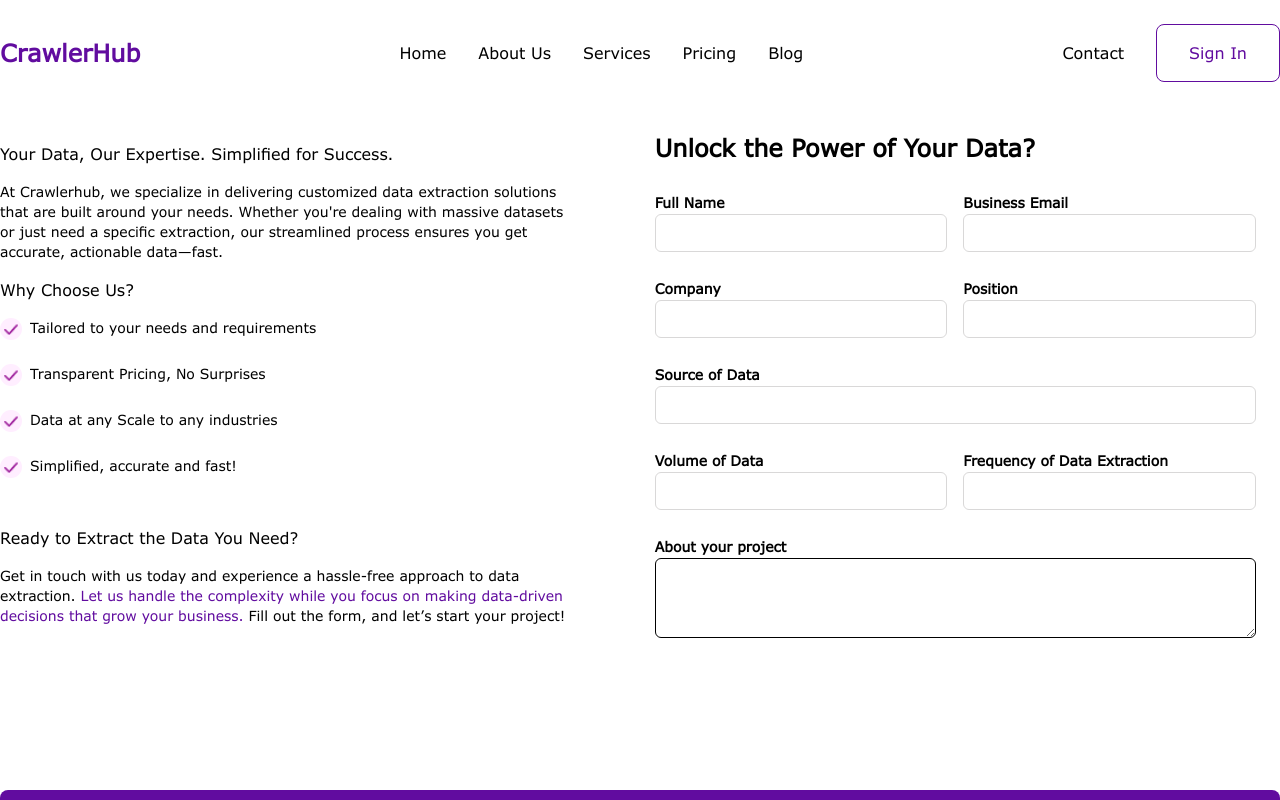
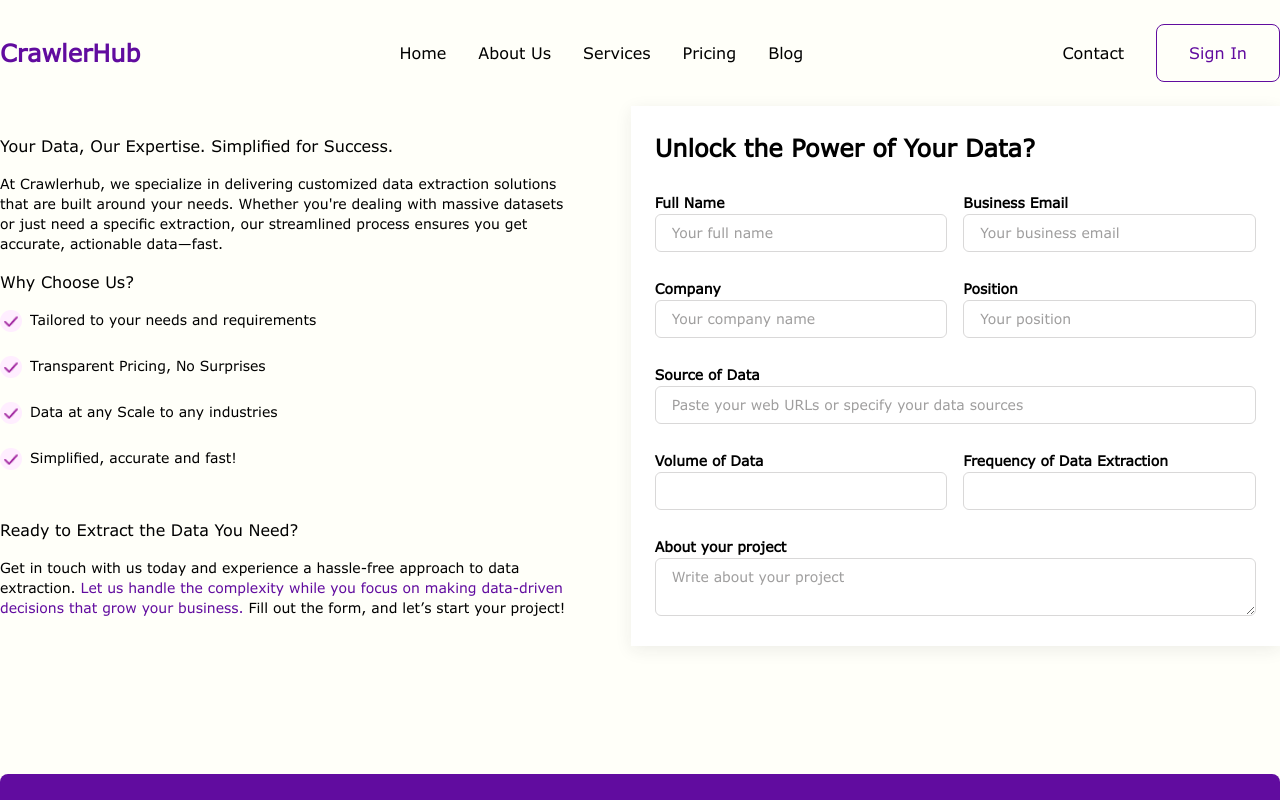
Before and after one commit to beecodeguy/crawlhub, a Next.js app: page /contact-us in a window 1280 px wide. Shown: the top 800 px of the page. Built offline with nearby package versions, Linux system fonts and the light colour scheme.

Commit message:
added box shadow in tailwindcss

```diff
--- a/src/app/(webpage)/contact-us/_components/contact-us-form.tsx
+++ b/src/app/(webpage)/contact-us/_components/contact-us-form.tsx
@@ -1,36 +1,45 @@
+"use client";
+
 import { Input } from "@/components/ui/input";
 import { Label } from "@/components/ui/label";
 import { Textarea } from "@/components/ui/textarea";
 import React from "react";
+import { useForm } from "react-hook-form";
 
 const ContactUsForm = () => {
+  const method = useForm();
+  const { handleSubmit } = method;
+
+  const onSubmit = () => {};
+
   return (
-    <div className="p-3 bg-white flex flex-col gap-3 justify-center w-[2000px]">
+    <div className="p-3 bg-white-foreground flex flex-col gap-3 justify-center w-[2000px] shadow-custom">
       <span className="typography-h4">Unlock the Power of Your Data?</span>
+      <form className="flex flex-col gap-3" onSubmit={handleSubmit(onSubmit)}>
         <div className="flex gap-2">
           <div className="w-full">
             <Label>Full Name</Label>
-          <Input />
+            <Input placeholder="Your full name" />
           </div>
           <div className="w-full">
             <Label>Business Email</Label>
-          <Input />
+            <Input placeholder="Your business email" />
           </div>
         </div>
         <div className="flex gap-2">
           <div className="w-full">
             <Label>Company</Label>
-          <Input />
+            <Input placeholder="Your company name" />
           </div>
           <div className="w-full">
             <Label>Position</Label>
-          <Input />
+            <Input placeholder="Your position" />
           </div>
         </div>
         <div className="w-full">
           <Label>Source of Data</Label>
           <div>
-          <Input />
+            <Input placeholder="Paste your web URLs or specify your data sources"/>
           </div>
         </div>
         <div className="flex gap-2">
@@ -46,9 +55,10 @@ const ContactUsForm = () => {
         <div className="w-full">
           <Label>About your project</Label>
           <div>
-          <Textarea />
+            <Textarea placeholder="Write about your project"/>
           </div>
         </div>
+      </form>
     </div>
   );
 };
--- a/src/app/(webpage)/layout.tsx
+++ b/src/app/(webpage)/layout.tsx
@@ -8,7 +8,7 @@ const WebPageLayout = ({
   children: React.ReactNode;
 }>) => {
   return (
-    <main className="web-page-layout">
+    <main className="web-page-layout bg-white">
       <Header />
       <section>{children}</section>
       <Footer />
--- a/src/assets/styles/main.scss
+++ b/src/assets/styles/main.scss
@@ -6,7 +6,6 @@
   --primary: #610c9f;
   --secondary: #940b92;
   --light-grey: #f2f2f2;
-  --bg-white: #fffff9;
   --radius: 0.5rem;
 }
 
--- a/src/components/ui/textarea.tsx
+++ b/src/components/ui/textarea.tsx
@@ -10,7 +10,7 @@ const Textarea = React.forwardRef<HTMLTextAreaElement, TextareaProps>(
     return (
       <textarea
         className={cn(
-          "flex min-h-[80px] w-full rounded-md border border-input bg-background px-3 py-2 text-sm ring-offset-background placeholder:text-muted-foreground focus-visible:outline-none focus-visible:ring-2 focus-visible:ring-ring focus-visible:ring-offset-2 disabled:cursor-not-allowed disabled:opacity-50",
+          "w-full placeholder-[#9F9E9E] rounded-md border border-[#D9D8D8] bg-background px-2 py-1 text-sm ring-offset-background file:border-0 file:bg-transparent file:text-sm file:font-medium focus-visible:outline-none focus-visible:ring-2 focus-visible:ring-ring focus-visible:ring-offset-2 disabled:cursor-not-allowed disabled:opacity-50",
           className
         )}
         ref={ref}
--- a/tailwind.config.js
+++ b/tailwind.config.js
@@ -10,111 +10,115 @@ module.exports = {
   prefix: "",
   theme: {
     spacing: {
-  		'1': '8px',
-  		'2': '16px',
-  		'3': '24px',
-  		'4': '32px',
-  		'5': '40px',
-  		'6': '48px',
-  		'7': '56px',
-  		'8': '64px'
+      1: "8px",
+      2: "16px",
+      3: "24px",
+      4: "32px",
+      5: "40px",
+      6: "48px",
+      7: "56px",
+      8: "64px",
     },
     fontFamily: {
-  		sans: ["var(--font-verdana-pro)"]
+      sans: ["var(--font-verdana-pro)"],
     },
     extend: {
       screens: {
-  			xs: '480px',
-  			sm: '640px',
-  			md: '768px',
-  			lg: '1024px',
-  			xl: '1280px',
-  			'2xl': '1536px',
-  			'3xl': '2080px'
+        xs: "480px",
+        sm: "640px",
+        md: "768px",
+        lg: "1024px",
+        xl: "1280px",
+        "2xl": "1536px",
+        "3xl": "2080px",
+      },
+      boxShadow: {
+        custom: "0 4px 16px rgba(32, 32, 32, 0.08)",
+      },
+      backgroundColor: {
+        white: {
+          DEFAULT: "#FFFFF9",
+          foreground: "#FFFFFF",
+        },
       },
       colors: {
-  			border: 'hsl(var(--border))',
-  			input: 'hsl(var(--input))',
-  			ring: 'hsl(var(--ring))',
-  			background: 'hsl(var(--background))',
-  			'bg-white': 'var(--bg-white)',
-  			foreground: 'hsl(var(--foreground))',
-  			'light-grey': 'var(--light-grey)',
+        foreground: "hsl(var(--foreground))",
+        "light-grey": "var(--light-grey)",
         primary: {
-  				DEFAULT: 'var(--primary)',
-  				foreground: 'hsl(var(--primary-foreground))'
+          DEFAULT: "var(--primary)",
+          foreground: "hsl(var(--primary-foreground))",
         },
         secondary: {
-  				DEFAULT: 'var(--secondary)',
-  				foreground: 'hsl(var(--secondary-foreground))'
+          DEFAULT: "var(--secondary)",
+          foreground: "hsl(var(--secondary-foreground))",
         },
         destructive: {
-  				DEFAULT: 'hsl(var(--destructive))',
-  				foreground: 'hsl(var(--destructive-foreground))'
+          DEFAULT: "hsl(var(--destructive))",
+          foreground: "hsl(var(--destructive-foreground))",
         },
         muted: {
-  				DEFAULT: 'hsl(var(--muted))',
-  				foreground: 'hsl(var(--muted-foreground))'
+          DEFAULT: "hsl(var(--muted))",
+          foreground: "hsl(var(--muted-foreground))",
         },
         accent: {
-  				DEFAULT: 'hsl(var(--accent))',
-  				foreground: 'hsl(var(--accent-foreground))'
+          DEFAULT: "hsl(var(--accent))",
+          foreground: "hsl(var(--accent-foreground))",
         },
         popover: {
-  				DEFAULT: 'hsl(var(--popover))',
-  				foreground: 'hsl(var(--popover-foreground))'
+          DEFAULT: "hsl(var(--popover))",
+          foreground: "hsl(var(--popover-foreground))",
         },
         card: {
-  				DEFAULT: 'hsl(var(--card))',
-  				foreground: 'hsl(var(--card-foreground))'
-  			}
+          DEFAULT: "hsl(var(--card))",
+          foreground: "hsl(var(--card-foreground))",
+        },
       },
       borderRadius: {
-  			lg: 'var(--radius)',
-  			md: 'calc(var(--radius) - 2px)',
-  			sm: 'calc(var(--radius) - 4px)'
+        lg: "var(--radius)",
+        md: "calc(var(--radius) - 2px)",
+        sm: "calc(var(--radius) - 4px)",
       },
       keyframes: {
-  			'accordion-down': {
+        "accordion-down": {
           from: {
-  					height: '0'
+            height: "0",
           },
           to: {
-  					height: 'var(--radix-accordion-content-height)'
-  				}
+            height: "var(--radix-accordion-content-height)",
           },
-  			'accordion-up': {
+        },
+        "accordion-up": {
           from: {
-  					height: 'var(--radix-accordion-content-height)'
+            height: "var(--radix-accordion-content-height)",
           },
           to: {
-  					height: '0'
-  				}
+            height: "0",
           },
-  			'accordion-down': {
+        },
+        "accordion-down": {
           from: {
-  					height: '0'
+            height: "0",
           },
           to: {
-  					height: 'var(--radix-accordion-content-height)'
-  				}
+            height: "var(--radix-accordion-content-height)",
           },
-  			'accordion-up': {
+        },
+        "accordion-up": {
           from: {
-  					height: 'var(--radix-accordion-content-height)'
+            height: "var(--radix-accordion-content-height)",
           },
           to: {
-  					height: '0'
-  				}
-  			}
+            height: "0",
+          },
+        },
       },
       animation: {
-  			'accordion-down': 'accordion-down 0.2s ease-out',
-  			'accordion-up': 'accordion-up 0.2s ease-out',
-  			'accordion-down': 'accordion-down 0.2s ease-out',
-  			'accordion-up': 'accordion-up 0.2s ease-out'
-  		}
-  	}
+        "accordion-down": "accordion-down 0.2s ease-out",
+        "accordion-up": "accordion-up 0.2s ease-out",
+        "accordion-down": "accordion-down 0.2s ease-out",
+        "accordion-up": "accordion-up 0.2s ease-out",
+      },
+    },
   },
   plugins: [require("tailwindcss-animate")],
 };
```
Lines whose indentation alone changed are shown as unchanged.
